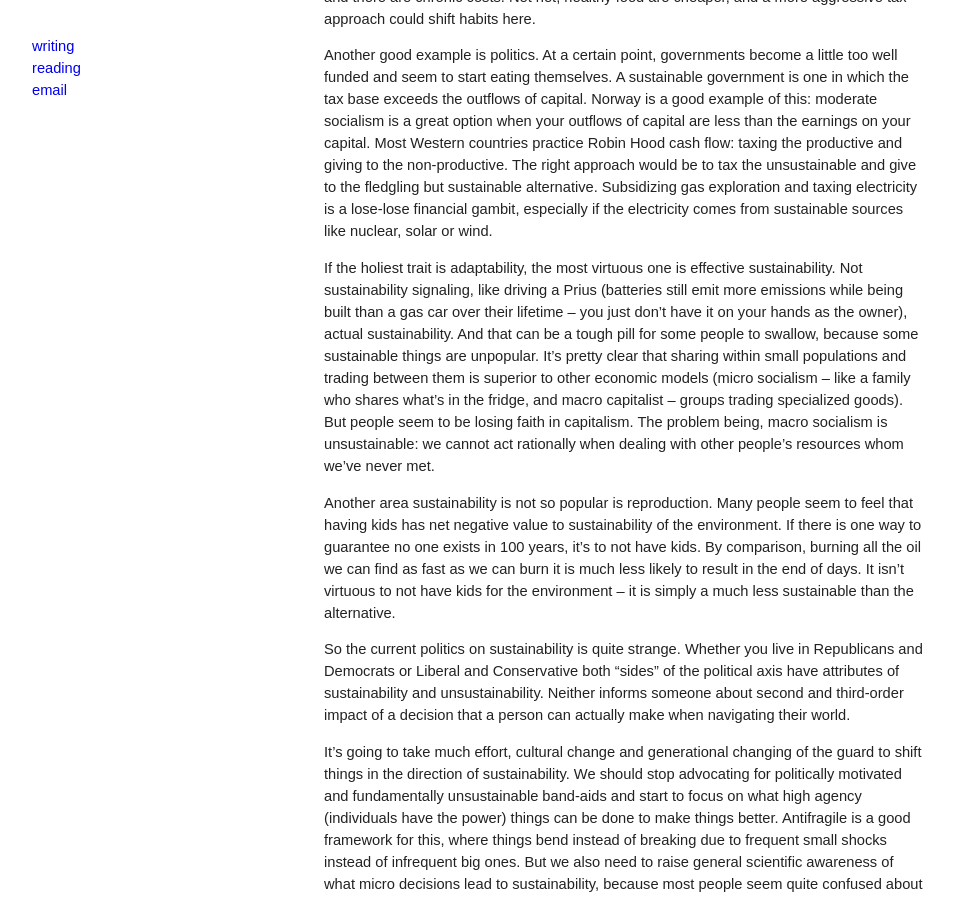
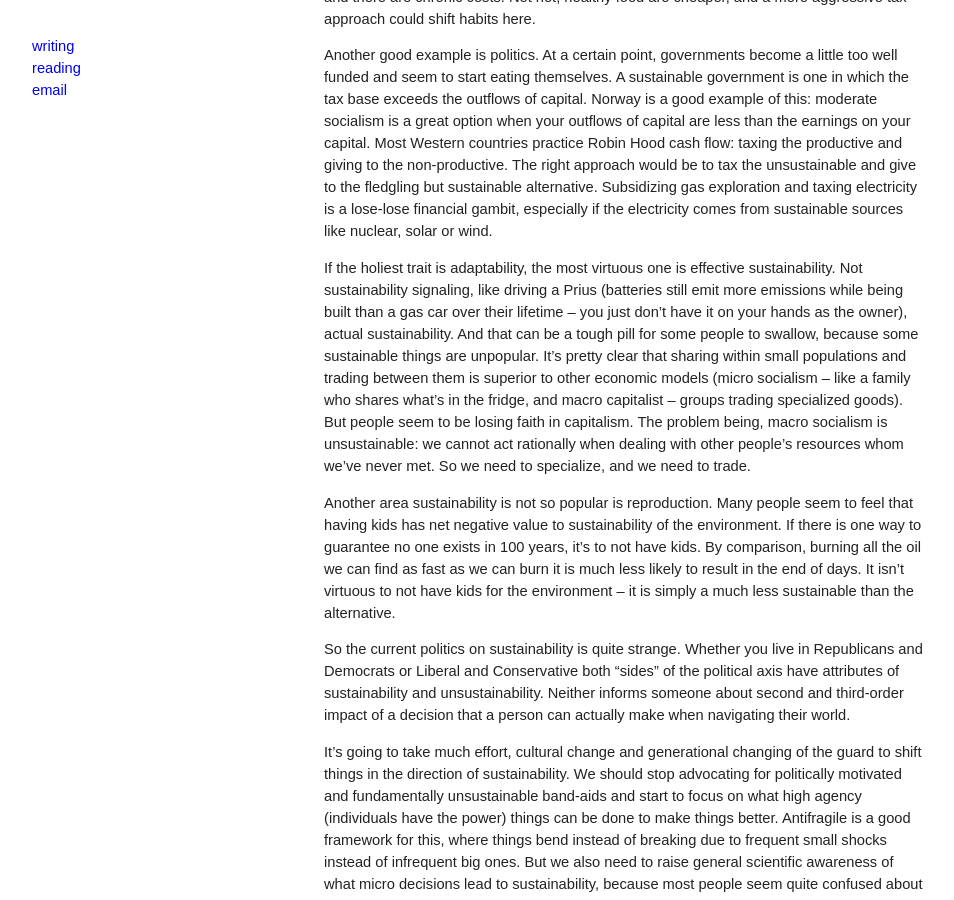
Before and after one commit to rogerkirkness/writing, a Jekyll site: the page built from _posts/2018-07-31-sustainability.md, in a window 1280 px wide and 900 px high, scrolled down 2535 px. Shown: the whole window, without its empty margins (16-970 px from the left). Built offline with Jekyll 4.4.1, drawn with Linux system fonts in a browser that asks for light colours.

Commit message:
Bump version to 1.1.2

```diff
--- a/_posts/2018-07-31-sustainability.md
+++ b/_posts/2018-07-31-sustainability.md
@@ -44,7 +44,7 @@ Food is a great example of this effect. Cheap food tends to have less nutrients:
 
 Another good example is politics. At a certain point, governments become a little too well funded and seem to start eating themselves. A sustainable government is one in which the tax base exceeds the outflows of capital. Norway is a good example of this: moderate socialism is a great option when your outflows of capital are less than the earnings on your capital. Most Western countries practice Robin Hood cash flow: taxing the productive and giving to the non-productive. The right approach would be to tax the unsustainable and give to the fledgling but sustainable alternative. Subsidizing gas exploration and taxing electricity is a lose-lose financial gambit, especially if the electricity comes from sustainable sources like nuclear, solar or wind.
 
-If the holiest trait is adaptability, the most virtuous one is effective sustainability. Not sustainability signaling, like driving a Prius (batteries still emit more emissions while being built than a gas car over their lifetime -- you just don’t have it on your hands as the owner), actual sustainability. And that can be a tough pill for some people to swallow, because some sustainable things are unpopular. It’s pretty clear that sharing within small populations and trading between them is superior to other economic models (micro socialism -- like a family who shares what’s in the fridge, and macro capitalist -- groups trading specialized goods). But people seem to be losing faith in capitalism. The problem being, macro socialism is unsustainable: we cannot act rationally when dealing with other people’s resources whom we’ve never met.
+If the holiest trait is adaptability, the most virtuous one is effective sustainability. Not sustainability signaling, like driving a Prius (batteries still emit more emissions while being built than a gas car over their lifetime -- you just don’t have it on your hands as the owner), actual sustainability. And that can be a tough pill for some people to swallow, because some sustainable things are unpopular. It’s pretty clear that sharing within small populations and trading between them is superior to other economic models (micro socialism -- like a family who shares what’s in the fridge, and macro capitalist -- groups trading specialized goods). But people seem to be losing faith in capitalism. The problem being, macro socialism is unsustainable: we cannot act rationally when dealing with other people’s resources whom we’ve never met. So we need to specialize, and we need to trade.
 
 Another area sustainability is not so popular is reproduction. Many people seem to feel that having kids has net negative value to sustainability of the environment. If there is one way to guarantee no one exists in 100 years, it’s to not have kids. By comparison, burning all the oil we can find as fast as we can burn it is much less likely to result in the end of days. It isn’t virtuous to not have kids for the environment -- it is simply a much less sustainable than the alternative.
 
```
